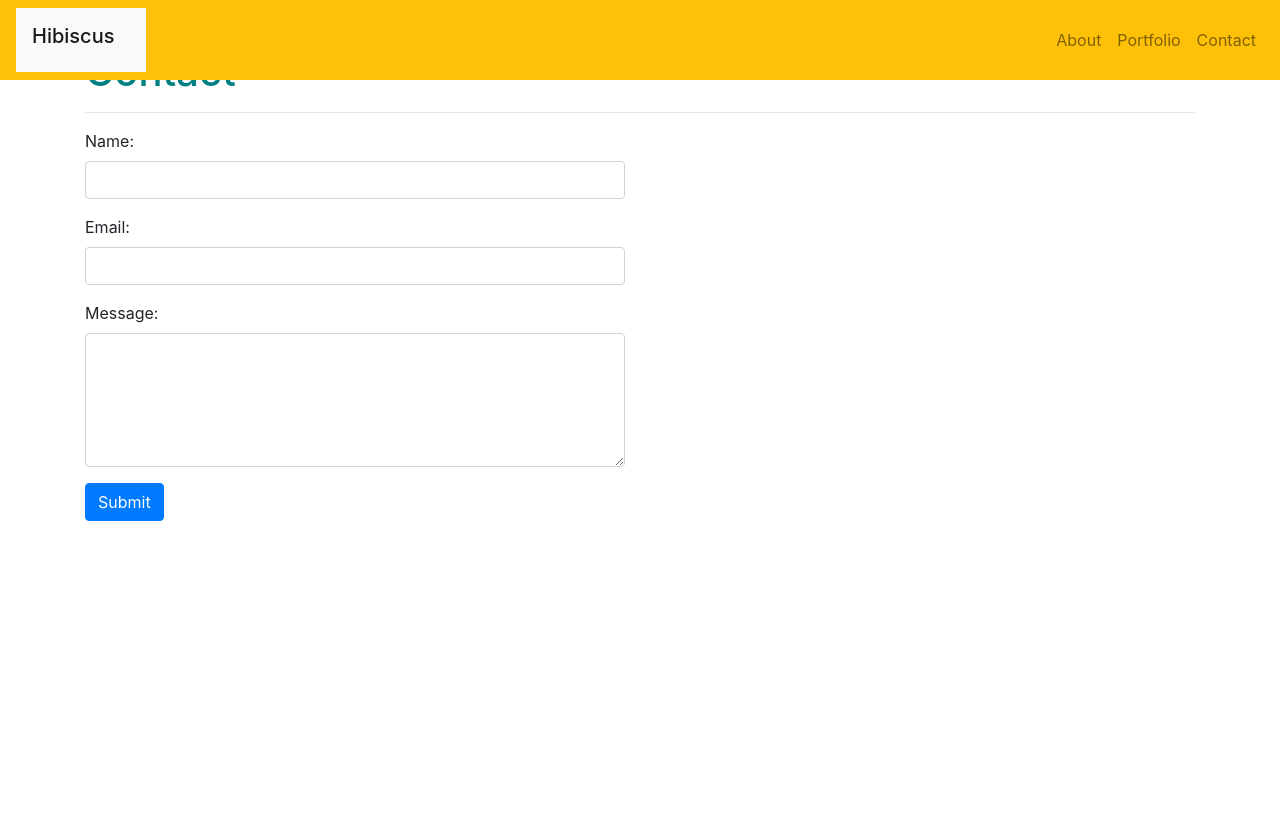
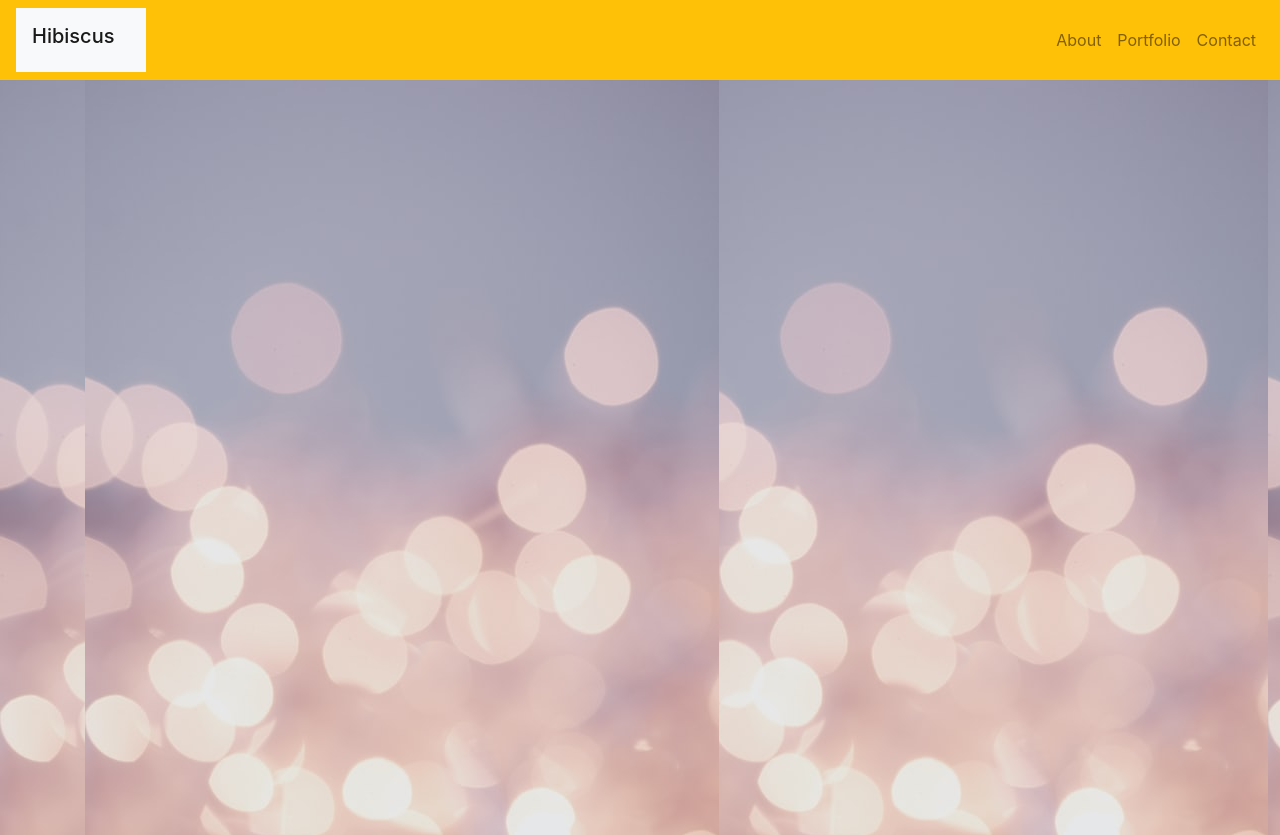
Before and after one commit to nipadedhia/Bootstrap-ResponsivePortfolio, a plain HTML site: page contact.html in a window 1280 px wide. Shown: the top 835 px of the page. Before the commit the page ends 800 px from the top, so only its background shows below. Drawn offline with nearby package versions, Linux system fonts and the light colour scheme.

Commit message:
adding background image in contact.html and added class in css

```diff
--- a/contact.html
+++ b/contact.html
@@ -34,7 +34,11 @@
     </nav>
 
     <!-- Creates the Overall Grid -->
-    <div class="container contact-form">
+    <div class=" container contact-form">
+
+        <!-- Added background image (located in computer folder) in a HTML file using CSS file -->
+        <img src="../Bootstrap-ResponsivePortfolio/Images/backgroundimage.jpg" alt="backgroundimage">
+
         <!-- Row 1 -->
         <div class="row">
             <div class="col-sm-12 mt-5">
--- a/styles.css
+++ b/styles.css
@@ -1,17 +1,18 @@
 /* Contact Styles */
 
+/*Added background image (located in computer folder) in a HTML file using CSS file*/
 body{
-    background-image: url("backgroundimage.jpg");
-    background-size: cover;
-}
+    background-image: url("./Images/backgroundimage.jpg");
+    background-repeat: repeat;
+        }
 
+    /* line break after the header */
     hr {
         background: white;
     }
 
 }
 .contact-form{
-    background:rgba(red, green, blue, alpha);
     color:white;
     margin-top: 100px;
     padding: 20px;
```
Also changed, not shown: index.html (+7 -6 lines).
